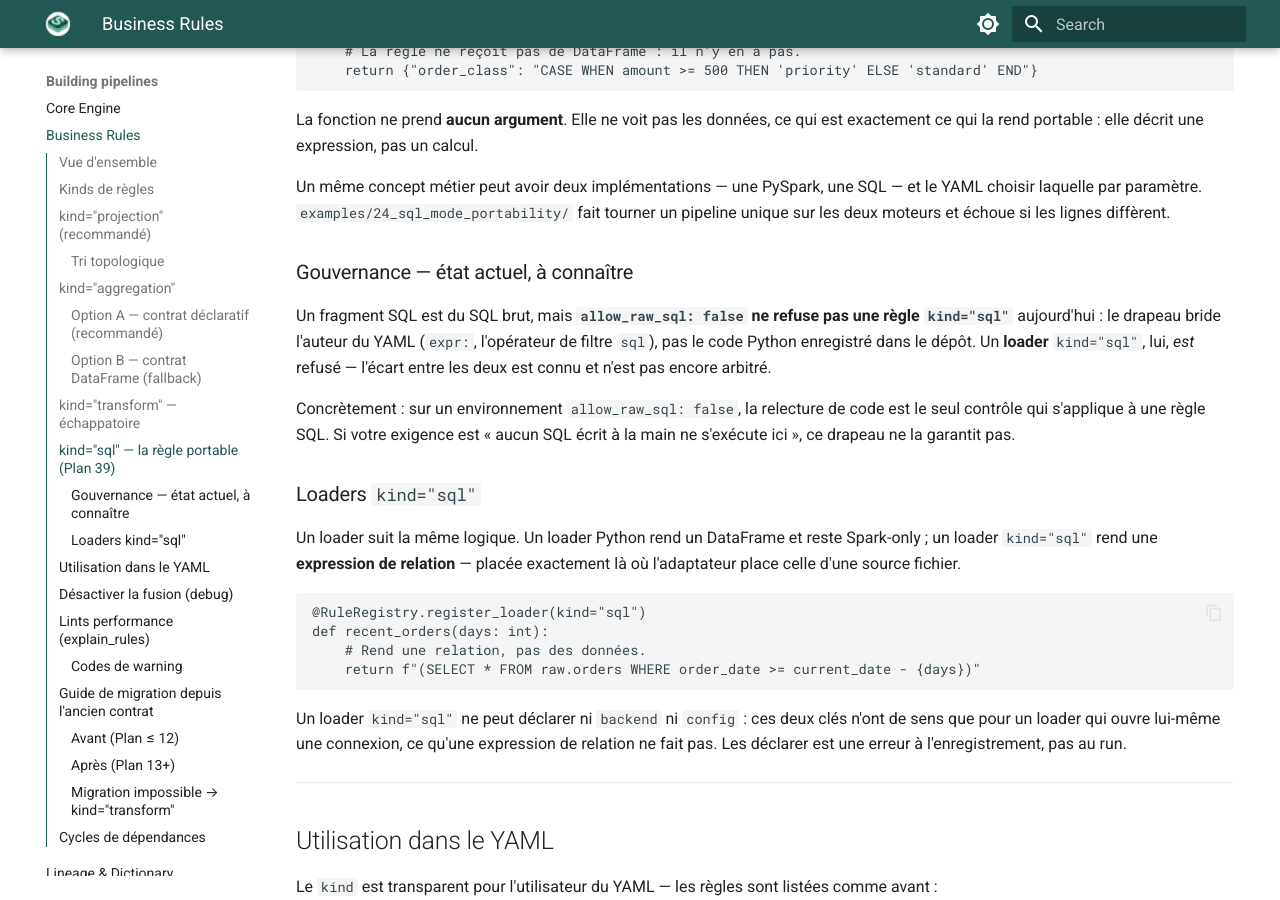
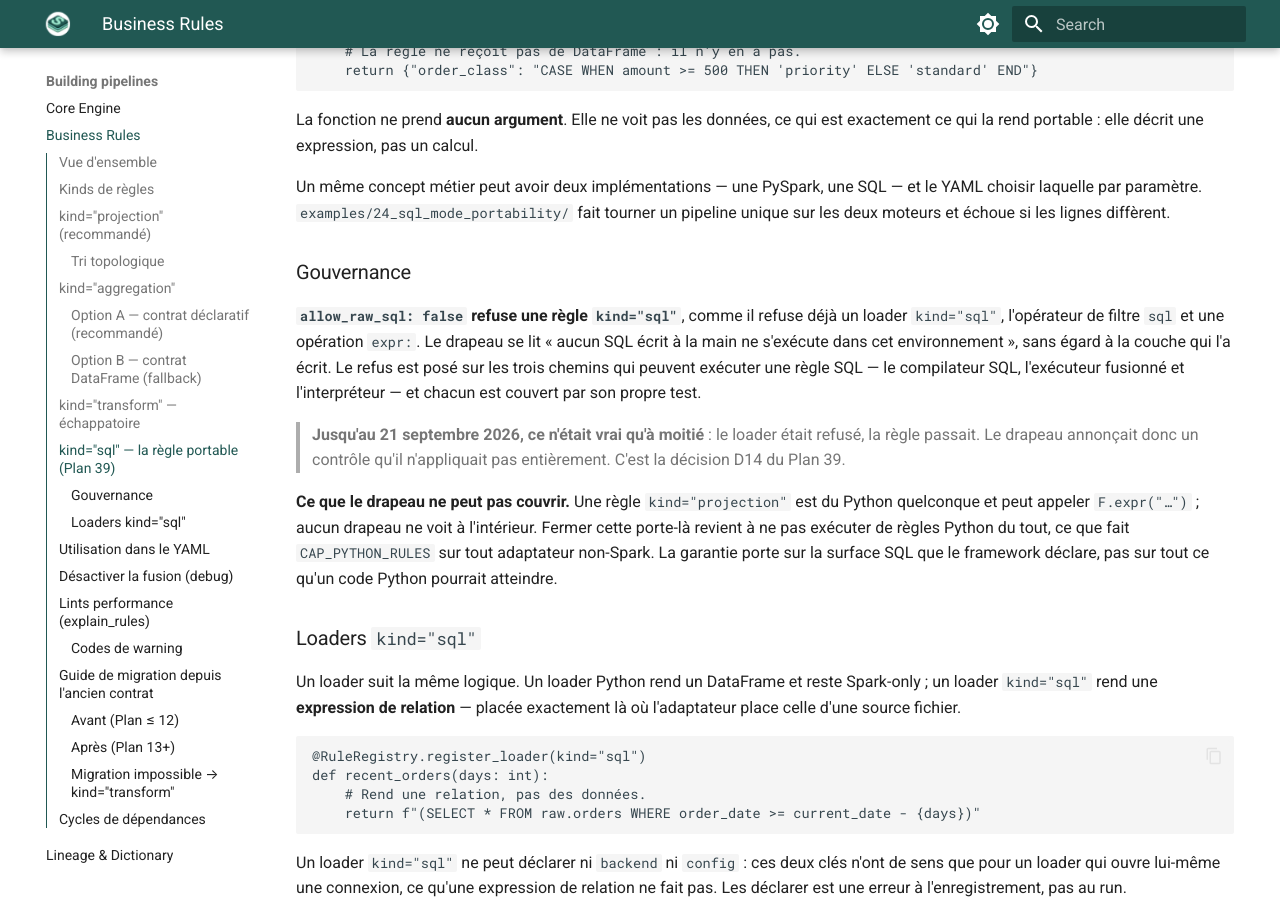
Before and after one commit to morzu117/skifer, an MkDocs documentation site: the page built from docs/rules.md, in a window 1280 px wide and 900 px high, scrolled down 2876 px. Built offline with MkDocs 1.6.1 and Material for MkDocs 9.7.7, drawn with Linux system fonts in a browser that asks for light colours.

Commit message:
feat(plan39-d14): allow_raw_sql refuse aussi une règle kind="sql"
Décision prise : le drapeau se lit « aucun SQL écrit à la main ne s'exécute dans
cet environnement », sans égard à la couche qui l'a écrit. La séparation sur
laquelle repose la bibliothèque est *sources déclaratives / règles
enregistrées*, pas du SQL tapé à la main d'un côté ou de l'autre.

Jusqu'ici le drapeau refusait un loader `kind="sql"`, une opération `expr:` et
l'opérateur de filtre `sql`, mais laissait passer une règle `kind="sql"` : il
annonçait un contrôle qu'il n'appliquait qu'à moitié.

Le refus vit dans `validate_sql_rule_result`, dont l'argument `allow_raw_sql`
**n'a pas de défaut**. Trois chemins l'atteignent — compilateur SQL, exécuteur
fusionné, interpréteur — et un défaut laisserait un quatrième arriver
silencieusement permissif. Les trois câblages sont mutés séparément et chaque
mutation tue exactement son chemin.

Limite déclarée, dans le code et dans la doc : une règle `kind="projection"` est
du Python quelconque et peut appeler `F.expr` ; aucun drapeau ne voit à
l'intérieur. Fermer cette porte revient à ne pas exécuter de règles Python, ce
que fait `CAP_PYTHON_RULES` sur tout adaptateur non-Spark.

Le test qui figeait le comportement inverse est réécrit et porte sa raison.

Co-Authored-By: Claude Opus 5 (1M context) <noreply@anthropic.com>

```diff
--- a/docs/rules.md
+++ b/docs/rules.md
@@ -142,17 +142,25 @@ Un même concept métier peut avoir deux implémentations — une PySpark, une S
 le YAML choisir laquelle par paramètre. `examples/24_sql_mode_portability/` fait
 tourner un pipeline unique sur les deux moteurs et échoue si les lignes diffèrent.
 
-### Gouvernance — état actuel, à connaître
+### Gouvernance
 
-Un fragment SQL est du SQL brut, mais **`allow_raw_sql: false` ne refuse pas une
-règle `kind="sql"`** aujourd'hui : le drapeau bride l'auteur du YAML (`expr:`,
-l'opérateur de filtre `sql`), pas le code Python enregistré dans le dépôt. Un
-**loader** `kind="sql"`, lui, *est* refusé — l'écart entre les deux est connu et
-n'est pas encore arbitré.
+**`allow_raw_sql: false` refuse une règle `kind="sql"`**, comme il refuse déjà un
+loader `kind="sql"`, l'opérateur de filtre `sql` et une opération `expr:`. Le
+drapeau se lit « aucun SQL écrit à la main ne s'exécute dans cet environnement »,
+sans égard à la couche qui l'a écrit. Le refus est posé sur les trois chemins qui
+peuvent exécuter une règle SQL — le compilateur SQL, l'exécuteur fusionné et
+l'interpréteur — et chacun est couvert par son propre test.
 
-Concrètement : sur un environnement `allow_raw_sql: false`, la relecture de code
-est le seul contrôle qui s'applique à une règle SQL. Si votre exigence est
-« aucun SQL écrit à la main ne s'exécute ici », ce drapeau ne la garantit pas.
+> **Jusqu'au 21 septembre 2026, ce n'était vrai qu'à moitié** : le loader était
+> refusé, la règle passait. Le drapeau annonçait donc un contrôle qu'il
+> n'appliquait pas entièrement. C'est la décision D14 du Plan 39.
+
+**Ce que le drapeau ne peut pas couvrir.** Une règle `kind="projection"` est du
+Python quelconque et peut appeler `F.expr("…")` ; aucun drapeau ne voit à
+l'intérieur. Fermer cette porte-là revient à ne pas exécuter de règles Python du
+tout, ce que fait `CAP_PYTHON_RULES` sur tout adaptateur non-Spark. La garantie
+porte sur la surface SQL que le framework déclare, pas sur tout ce qu'un code
+Python pourrait atteindre.
 
 ### Loaders `kind="sql"`
 
```
Also changed, not shown: CHANGELOG.md (+11 -0 lines), CLAUDE.md (+1 -1 lines), docs/roadmap/39_sql_first_portability_plan.md (+23 -7 lines), 6 other files.
